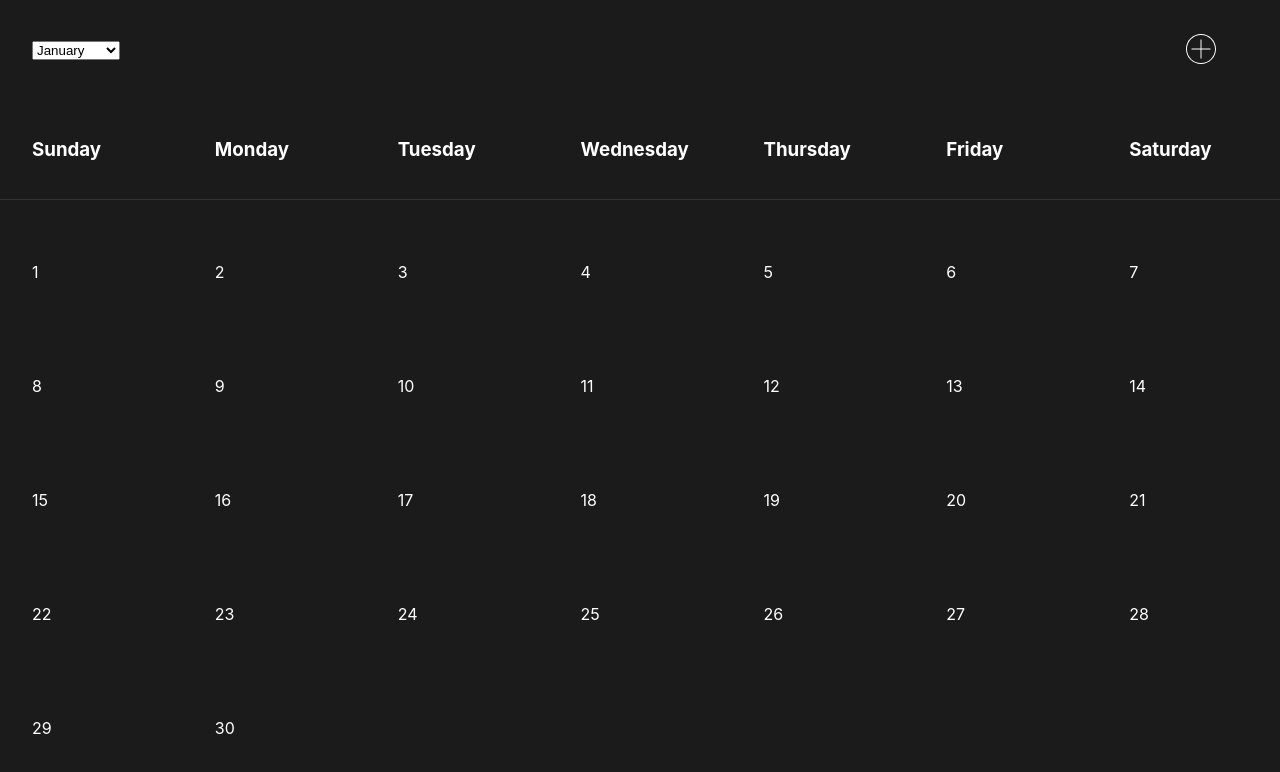
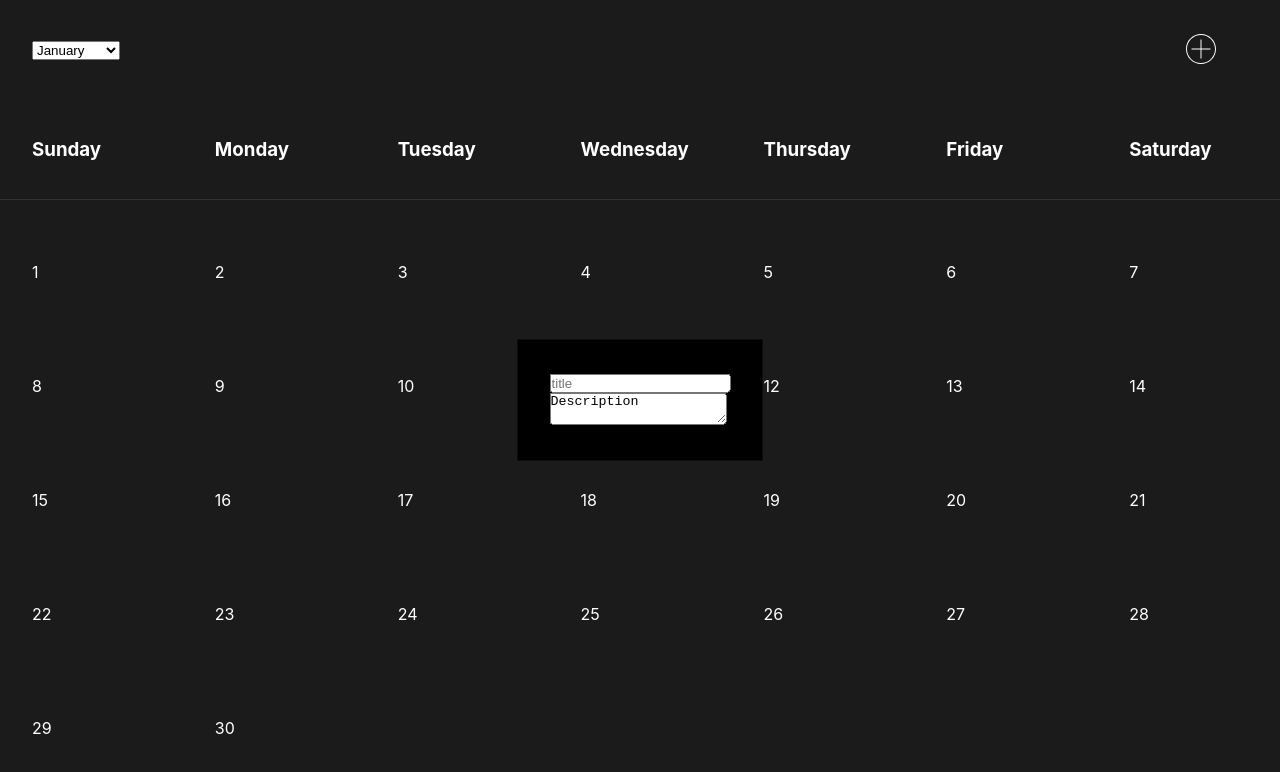
Before and after one commit to alekangelov/cosi-cal, a React (Create React App) app: page / in a window 1280 px wide. Shown: the top 772 px of the page. Built offline with nearby package versions, Linux system fonts and the light colour scheme.

Commit message:
spring animation

```diff
--- a/src/components/Calendar/AddEvent.tsx
+++ b/src/components/Calendar/AddEvent.tsx
@@ -1,4 +1,4 @@
-import React, { Props, FunctionComponent } from "react";
+import React, { FunctionComponent } from "react";
 import { useSpring, a } from "react-spring";
 type AddEventProps = {
   active: boolean;
@@ -6,9 +6,18 @@ type AddEventProps = {
 
 const AddEvent: FunctionComponent<AddEventProps> = ({ active }) => {
   const style = useSpring({
-    display: active ? "block" : "none",
-    opacity: active ? 1 : 0,
-    transform: active ? "translate(-50%,-50%)" : "translate(-50%,-100%)",
+    to: async (next: any, cancel: any) => {
+      if (!active) {
+        await next({ opacity: 0, transform: "translate(-50%,-100%)" });
+        await next({ display: "none" });
+        return;
+      }
+      return next({
+        display: "block",
+        opacity: 1,
+        transform: "translate(-50%,-50%)",
+      });
+    },
   });
   return (
     <a.div style={style} className="add-event">
```
